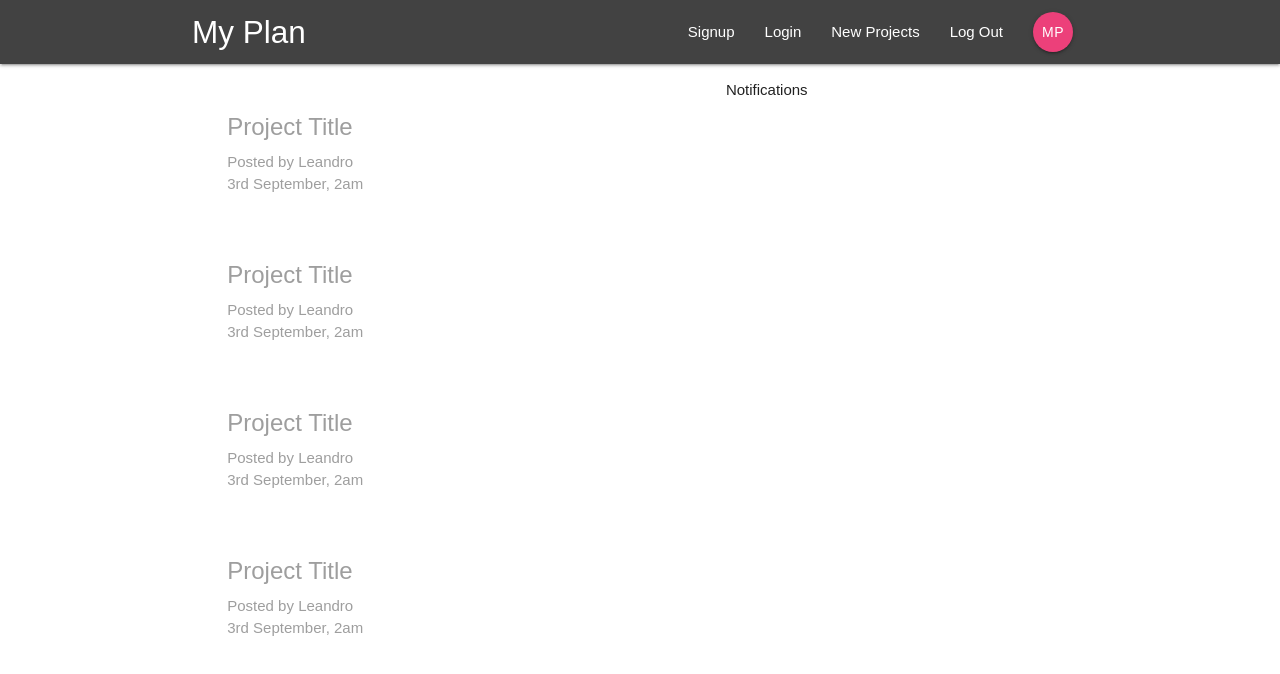
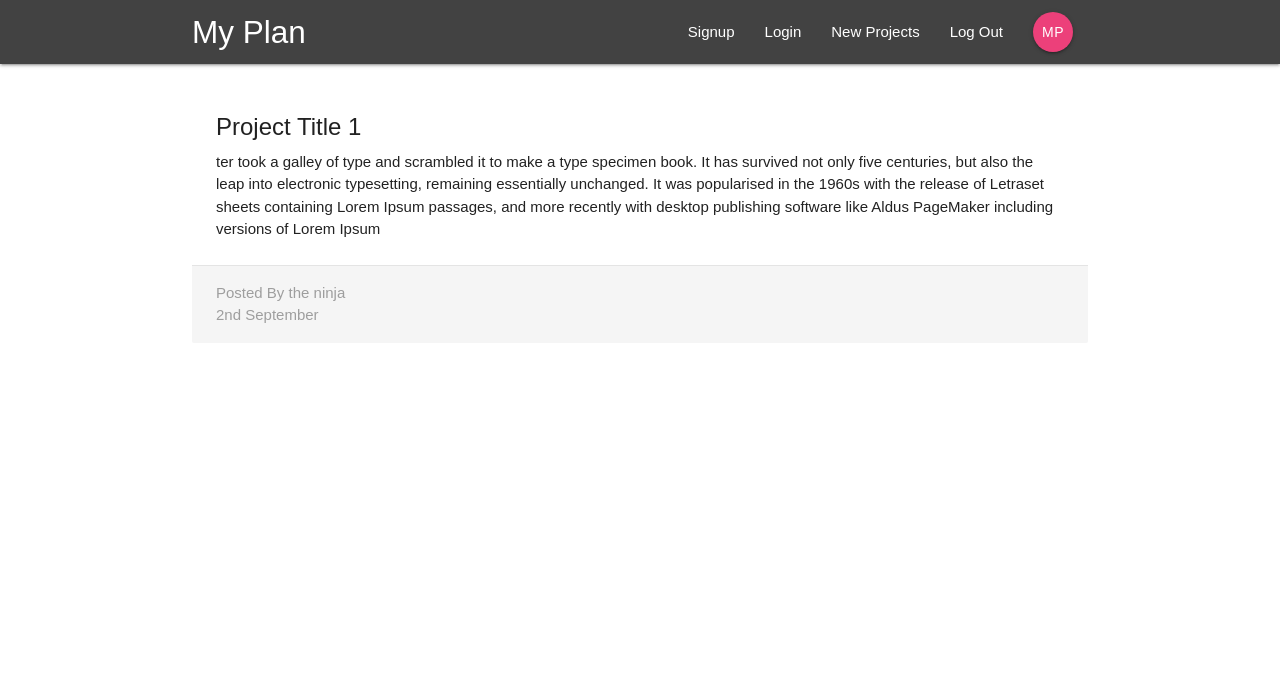
Before and after one commit to LeandroCarolino01/my-plan, a React (Create React App) app: page /project/1 in a window 1280 px wide. Shown: the top 674 px of the page. Built offline with nearby package versions, Linux system fonts and the light colour scheme.

Commit message:
project details added and params

```diff
--- a/src/App.js
+++ b/src/App.js
@@ -2,7 +2,7 @@ import React, { Component } from 'react';
 import { BrowserRouter, Switch, Route } from 'react-router-dom'
 import Navbar from './components/layout/Navbar'
 import Dashboard from './components/dashboard/Dashboard'
-
+import ProjectDetails from './components/projects/ProjectDetails'
 
 
 class App extends Component {
@@ -12,7 +12,8 @@ class App extends Component {
         <div className="App">
           <Navbar />
           <Switch>
-            <Route path='/' component={Dashboard}/>
+            <Route exact path='/' component={Dashboard}/>
+            <Route path='/project/:id' component={ProjectDetails} />
           </Switch>
         </div>
       </BrowserRouter>
--- a/src/components/projects/ProjectDetails.js
+++ b/src/components/projects/ProjectDetails.js
@@ -0,0 +1,23 @@
+import React from 'react'
+
+const ProjectDetails = (props) => {
+    const id = props.match.params.id;
+    return(
+        <div className="container section project-details">
+            <div className="card z-depth-0">
+                <div className="card-content">
+                    <span className="card-title">
+                        Project Title {id}
+                    </span>
+                    <p>ter took a galley of type and scrambled it to make a type specimen book. It has survived not only five centuries, but also the leap into electronic typesetting, remaining essentially unchanged. It was popularised in the 1960s with the release of Letraset sheets containing Lorem Ipsum passages, and more recently with desktop publishing software like Aldus PageMaker including versions of Lorem Ipsum</p>
+                </div>
+                <div className="card-action grey lighten-4 grey-text">
+                    <div>Posted By the ninja</div>
+                    <div>2nd September </div>
+                </div>
+            </div>
+        </div>
+    )
+}
+
+export default ProjectDetails
```
